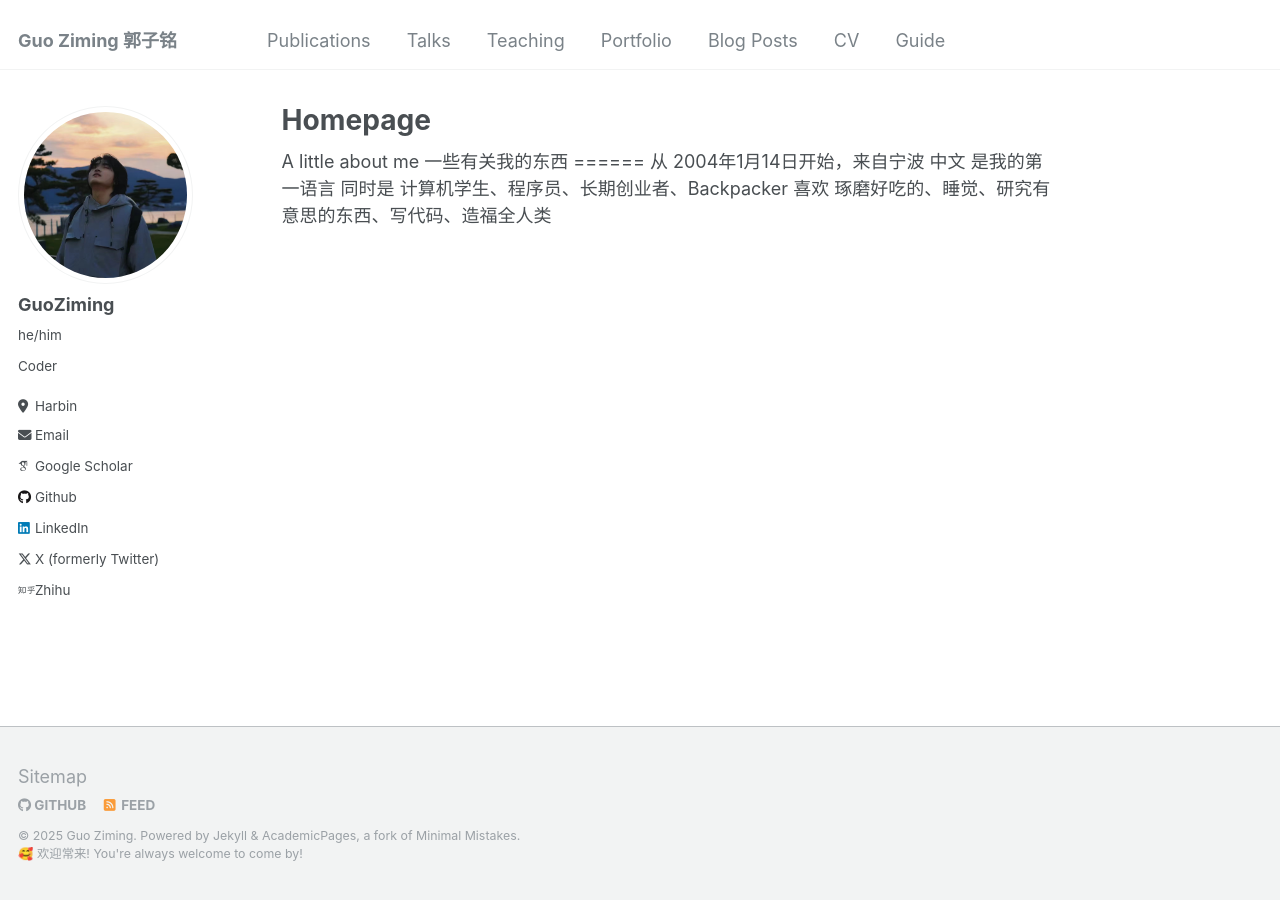
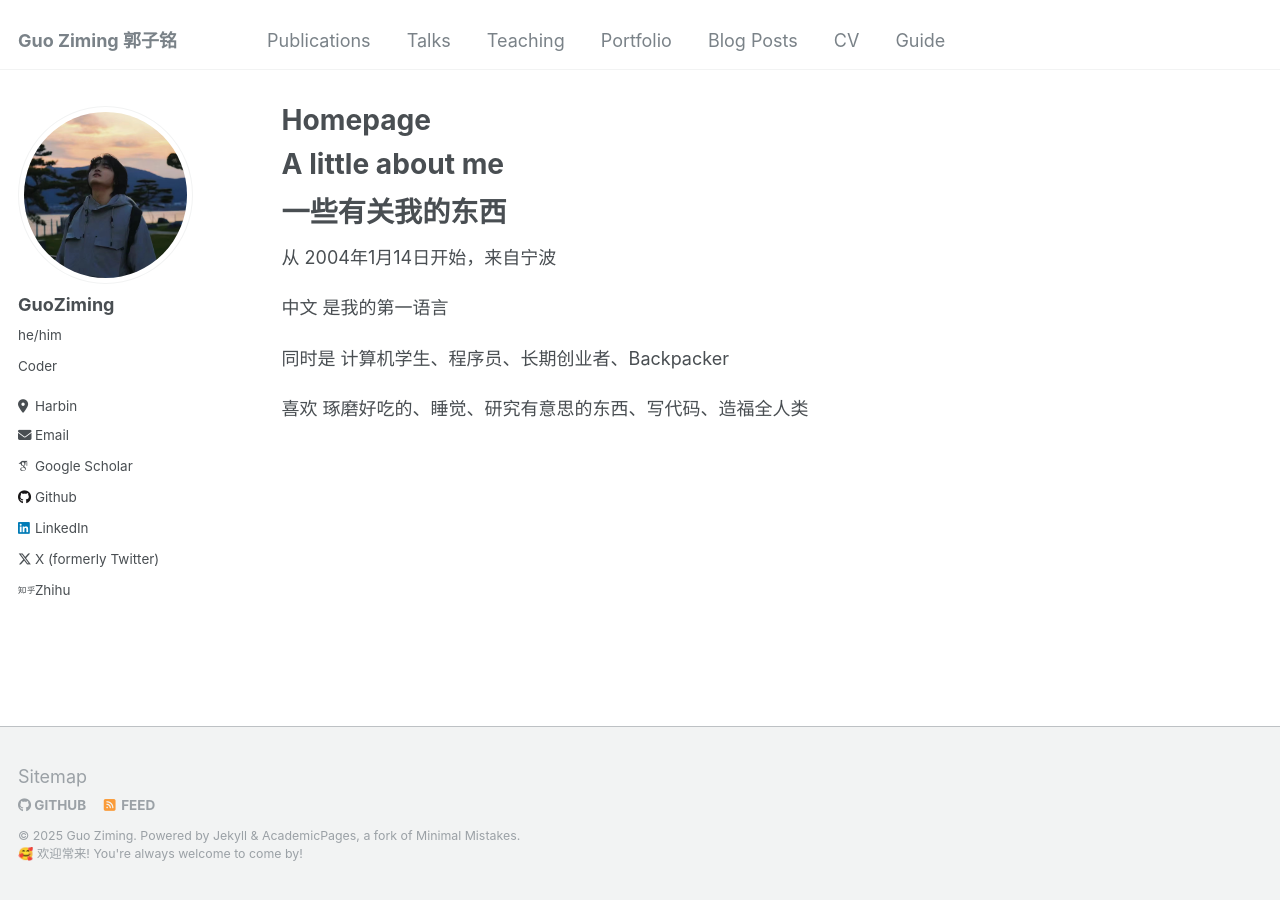
Before and after one commit to mcxiaoxiao/mcxiaoxiao.github.io, a Jekyll site: the page built from _pages/about.md, in a window 1280 px wide. Built offline with Jekyll 4.4.1, drawn with Linux system fonts in a browser that asks for light colours; some web fonts are replaced.

```diff
--- a/_pages/about.md
+++ b/_pages/about.md
@@ -6,10 +6,16 @@ redirect_from:
   - /about/
   - /about.html
 ---
-A little about me
-一些有关我的东西
-======
+
+# A little about me
+
+# 一些有关我的东西
+
+
 从 2004年1月14日开始，来自宁波
+
 中文 是我的第一语言
+
 同时是 计算机学生、程序员、长期创业者、Backpacker
+
 喜欢 琢磨好吃的、睡觉、研究有意思的东西、写代码、造福全人类
```
